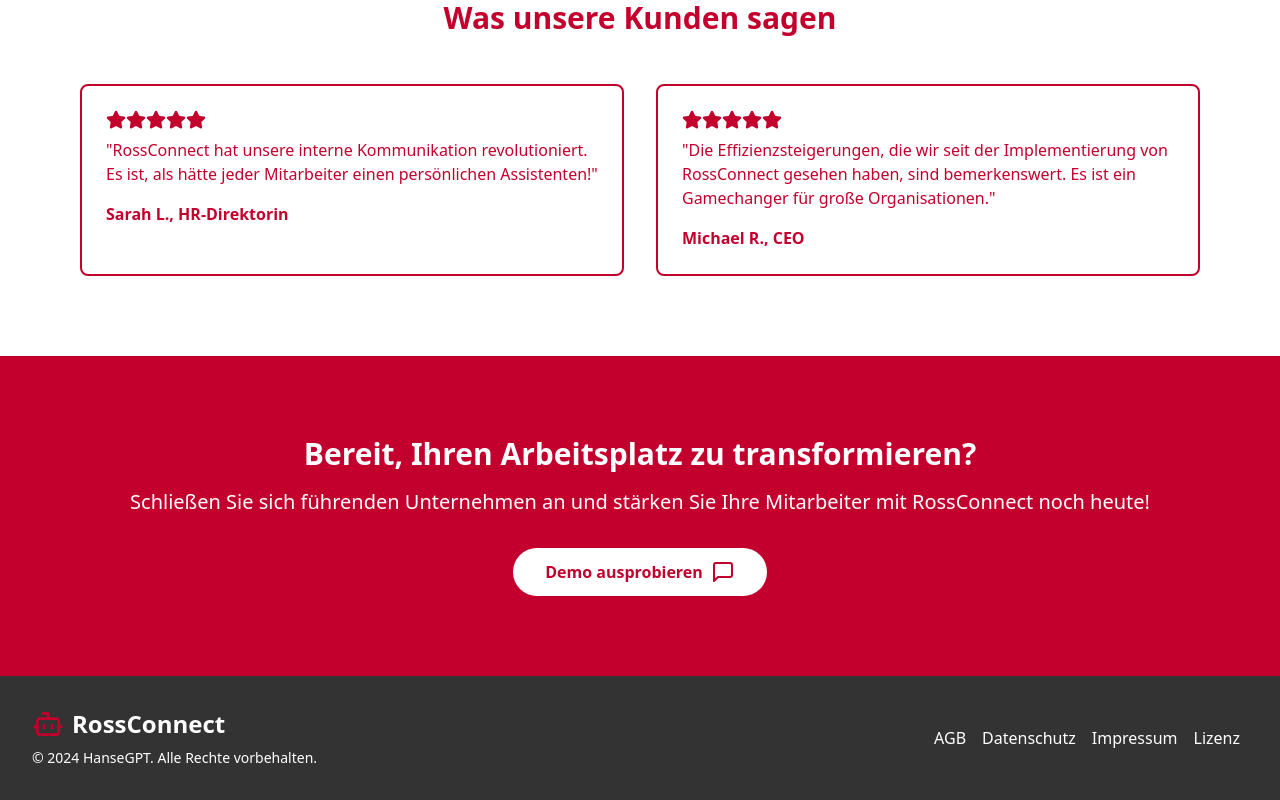
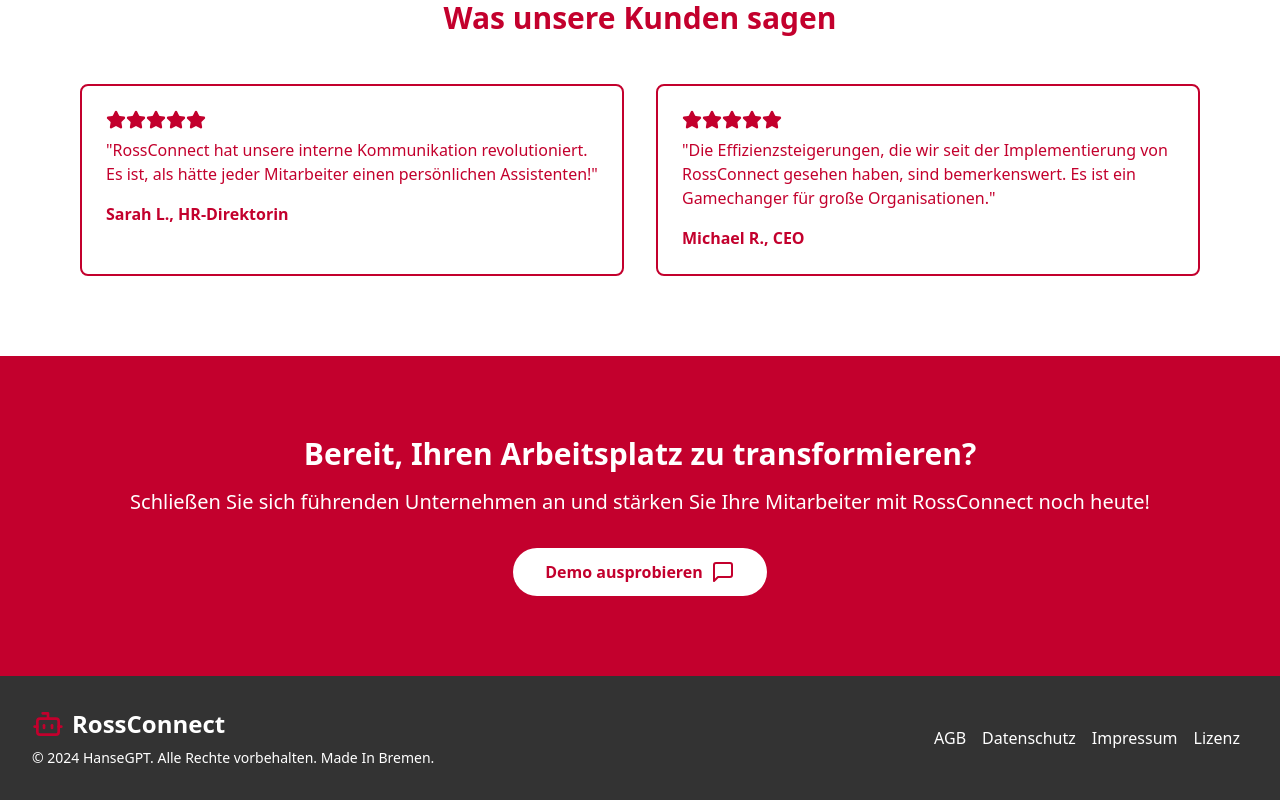
Before and after one commit to Hansehart/HanseGPT, a React (Vite) app in the folder frontend/artifact/: page /home in a window 1280 px wide. Shown: the part 2042-2842 px from the top of the page. Built offline with nearby package versions, Linux system fonts and the light colour scheme.

Commit message:
add: textarea handling

```diff
--- a/frontend/artifact/src/components/layout/Footer.tsx
+++ b/frontend/artifact/src/components/layout/Footer.tsx
@@ -20,7 +20,7 @@ const Footer: React.FC = () => {
               <h2 className="text-2xl font-bold text-white">RossConnect</h2>
             </div>
             <p className="text-sm mt-2 text-white">
-              © 2024 HanseGPT. Alle Rechte vorbehalten.
+              © 2024 HanseGPT. Alle Rechte vorbehalten. Made In Bremen.
             </p>
           </div>
           <nav className="flex flex-wrap justify-center md:justify-end">
```
